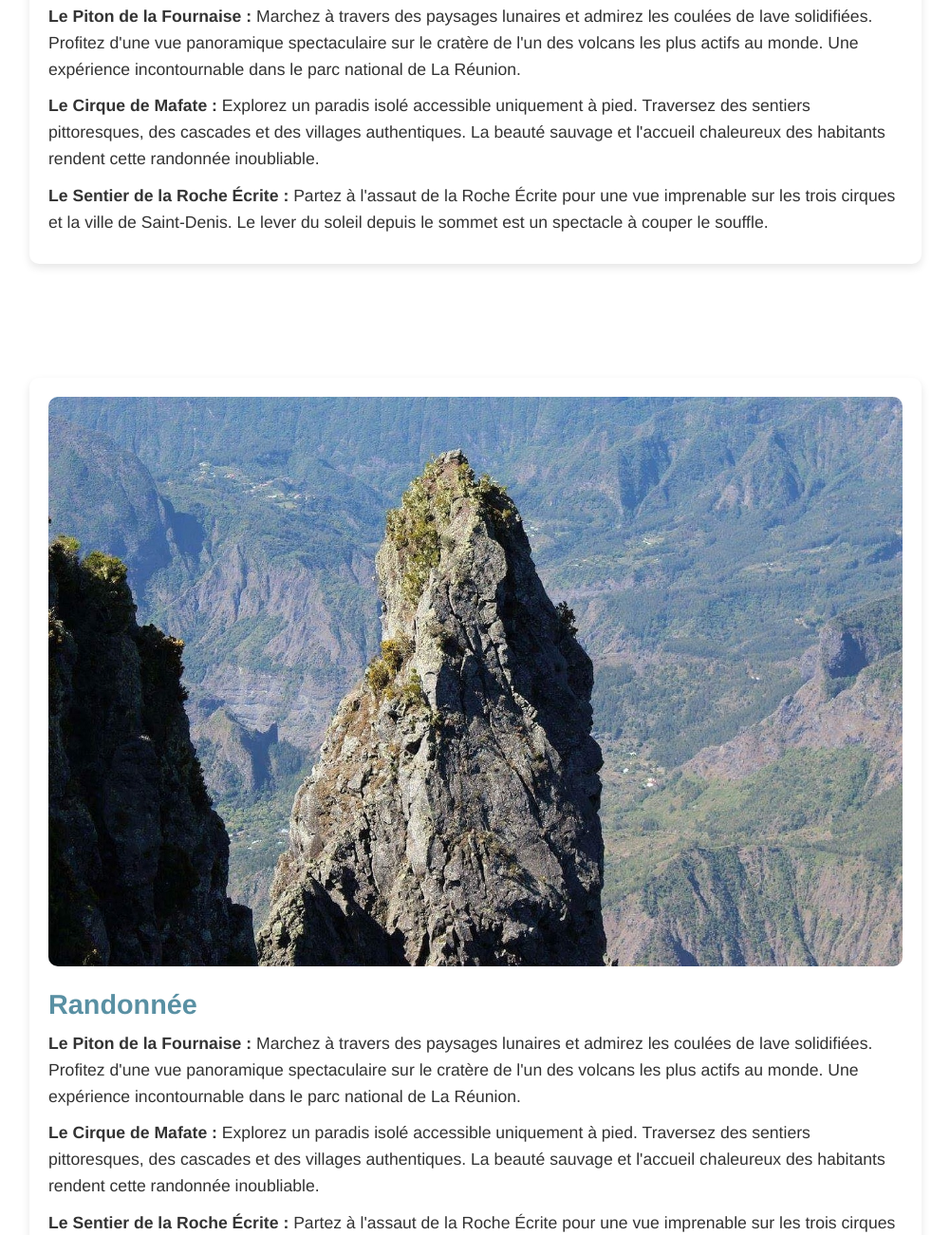
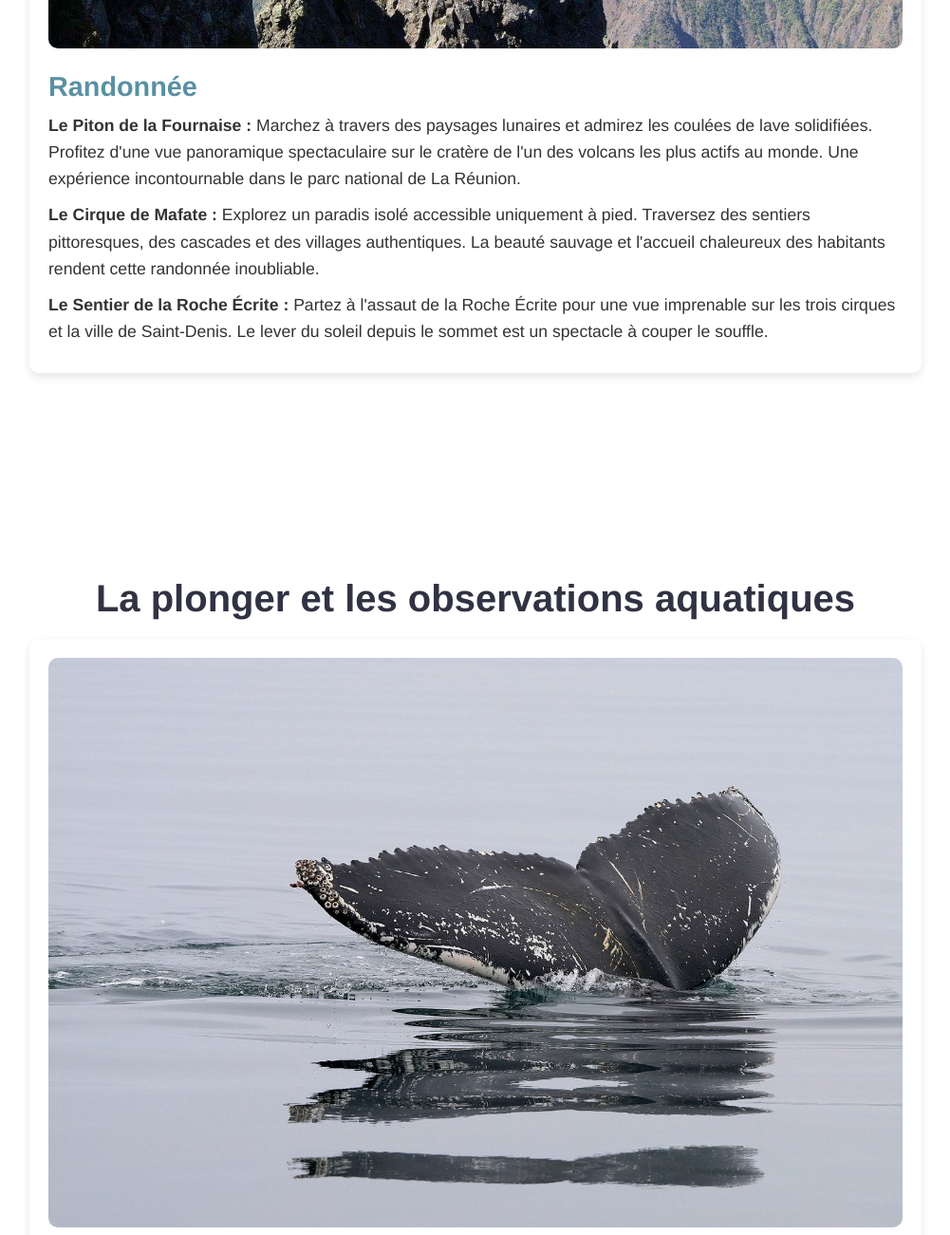
Before and after one commit to patrick-mun/ST-LEU-LOCATION, a plain HTML site: page activty.html in a window 1280 px wide. Shown: the part 789-2090 px from the top of the page at 95% size, without its empty margins (139-1140 px from the left). Drawn offline with Linux system fonts and the light colour scheme.

Commit message:
20240816_creation couleur h2 du banner

```diff
--- a/CSS/page/activity.css
+++ b/CSS/page/activity.css
@@ -2,6 +2,7 @@
 .activities-section {
     padding: 40px 20px;
     text-align: center;
+    margin-top: 9vw;
 }
 
 .activities-section h2 {
--- a/CSS/page/home.css
+++ b/CSS/page/home.css
@@ -19,6 +19,9 @@
 }
 h1{
     margin-top: 10vw;
+}
+h2{
+    color: #5990A3;
 }
 
 .btn-reservation {
--- a/activty.html
+++ b/activty.html
@@ -13,7 +13,7 @@
     <main>
         <!-- Section Activités -->
         <section class="activities-section">
-            <h2>Découvrez les Activités</h2>
+            <h2>Les sentiers de randonner</h2>
             <div class="activity-card">
                 <img src="/image/randonner.jpeg" alt="Randonnée">
                 <h3>Randonnée</h3>
@@ -23,9 +23,9 @@
             </div>
         </section>
         <section class="activities-section">
-
+            <h2>La plonger et les observations aquatiques</h2>
             <div class="activity-card">
-                <img src="/image/randonner.jpeg" alt="Randonnée">
+                <img src="/image/plonger.jpeg" alt="Randonnée">
                 <h3>Randonnée</h3>
                 <p><strong>Le Piton de la Fournaise :</strong> Marchez à travers des paysages lunaires et admirez les coulées de lave solidifiées. Profitez d'une vue panoramique spectaculaire sur le cratère de l'un des volcans les plus actifs au monde. Une expérience incontournable dans le parc national de La Réunion.</p>
                 <p><strong>Le Cirque de Mafate :</strong> Explorez un paradis isolé accessible uniquement à pied. Traversez des sentiers pittoresques, des cascades et des villages authentiques. La beauté sauvage et l'accueil chaleureux des habitants rendent cette randonnée inoubliable.</p>
```
Also changed, not shown: image/plonger.jpeg (added).
